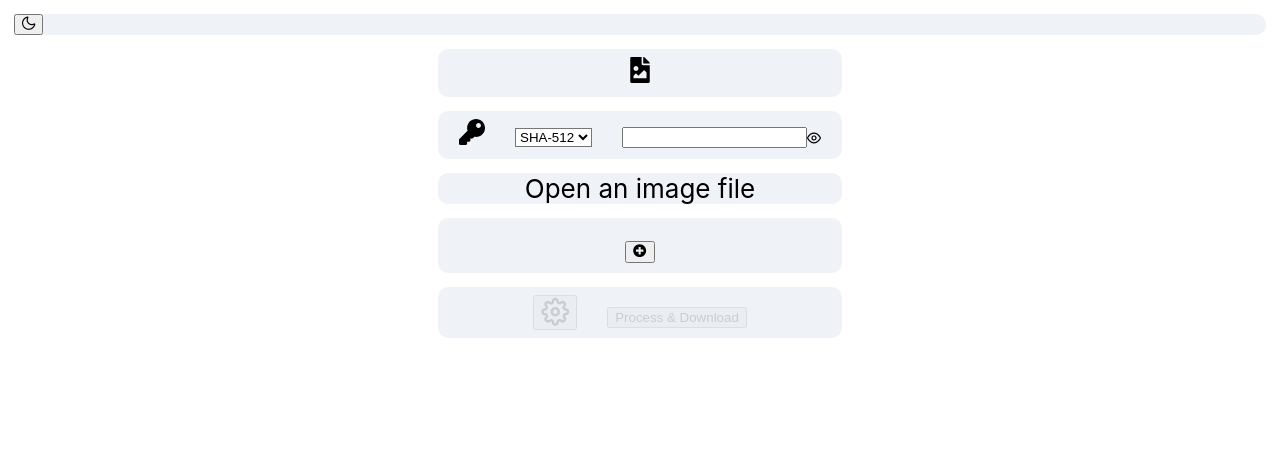
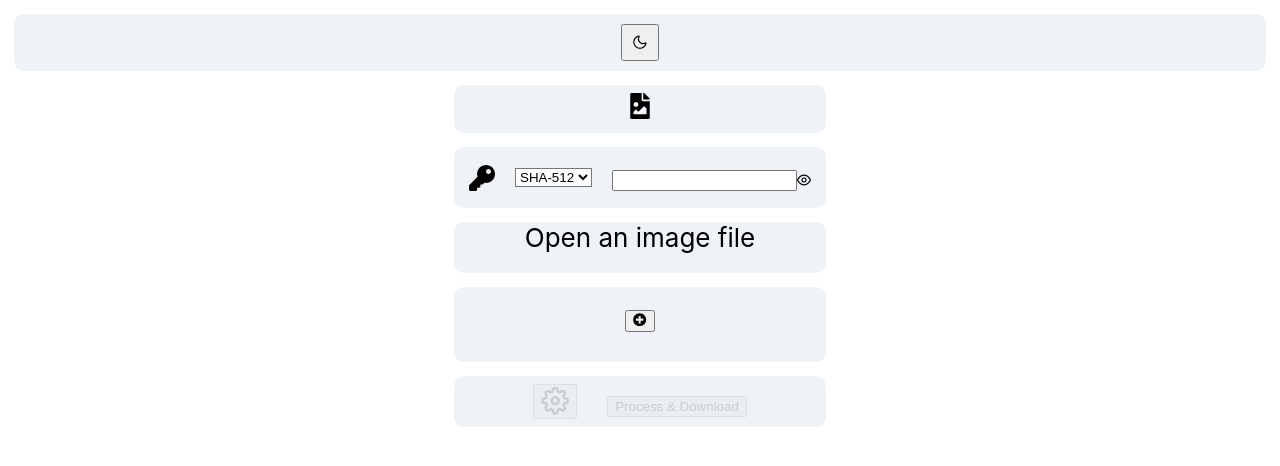
Before and after one commit to Kyowa33/top-secret, a React (Create React App) app: page / in a window 1280 px wide. Shown: the top 466 px of the page. Built offline with nearby package versions, Linux system fonts and the light colour scheme.

Commit message:
Flex components Try to decode with all known passwords

```diff
--- a/src/App.css
+++ b/src/App.css
@@ -29,6 +29,23 @@ html.dark .App-header {
   justify-content: center;
   font-size: calc(10px + 2vmin);
   color: white;
+}
+
+.flex {
+  display: flex;
+  flex-direction: row;
+  align-items: center;
+  justify-content: center;
+  padding:10px;
+}
+
+
+.flexv {
+  display: flex;
+  flex-direction: column;
+  align-items: center;
+  justify-content: center;
+  padding:10px;
 }
 
 html textarea {
--- a/src/App.tsx
+++ b/src/App.tsx
@@ -44,10 +44,23 @@ function App() {
     // keep new items
     let newListItems = listItems.filter((item) => (item.flagNew));
 
+    let lstPass = [credentials.getPassMaster()];
+    for (let item of listItems) {
+      lstPass.push(item.pass);
+    }
+
     // add decoded items
     for (const blk of data.getDataBlocks()) {
-      await blk.tryDecode("");
+      let passOk = "";
+      for (let pass of lstPass) {
+        await blk.tryDecode(pass);
+        if (blk.isDecoded()) {
+          passOk = pass;
+          break;
+        }
+      }
       let newItem = DataConv.fromBlockData(blk);
+      newItem.pass = passOk;
       newListItems.push(newItem);
     }
 
@@ -154,8 +167,11 @@ function App() {
 
 
   const tryDecodeItem = async (item: ItemData) => {
+    if (item.isDecoded()) {
+      return;
+    }
     let newPass = item.pass;
-    for (let i=0; i < listItems.length; i++) {
+    for (let i = 0; i < listItems.length; i++) {
       let itm = listItems[i];
       if (itm.uid === item.uid) {
         itm.pass = newPass;
--- a/src/components/EditableList.tsx
+++ b/src/components/EditableList.tsx
@@ -162,6 +162,16 @@ const EditableList = ({ listUpdate, list, onTryDecodeItem }) => {
     }
   };
 
+  const getItemName = (item) => {
+    let s = item.name;
+
+    if (s.length > 10) {
+      return s.substring(0, 10) + "...";
+    }
+
+    return s;
+  }
+
   const getItemLabel = (item) => {
     let displaySize = !item.isDecoded() || !item.isText();
     let hasContent = item.isContentEditable();
@@ -198,7 +208,7 @@ const EditableList = ({ listUpdate, list, onTryDecodeItem }) => {
     const item = items[index];
     item.pass = value;
 
-    if (!item.hasDecodedData()) {
+    if ((!item.hasDecodedData()) && (!item.flagNew)) {
       await onTryDecodeItem(item);
     } else {
       const newItems = [...items];
@@ -215,17 +225,16 @@ const EditableList = ({ listUpdate, list, onTryDecodeItem }) => {
       <button onClick={handleAddItem} style={{ marginBottom: '10px' }} title="Add new item">
         <FaPlusCircle />
       </button>
-      <table style={{ border: 'none', padding: 0, width: '100%' }}>
-        <tbody>
+      <div className='flexv' style={{ width: '100%' }}>
         {items.map((item, index) => (
-            <tr key={index} style={{ width: '100%', alignItems: 'center', marginBottom: '10px' }} className={(item.flagDelete === true) ? 'trTrash' : 'trNorm'}>
-              <td className={item.flagNew ? 'itemNew' : 'itemExisting'} style={{ flex: 1, marginRight: '10px' }}>
+          <div key={index} style={{ width: '100%', alignItems: 'center', marginBottom: '10px', flexWrap: 'wrap' }} className={(item.flagDelete === true) ? 'flex trTrash' : 'flex trNorm'}>
+            <div className={item.flagNew ? 'itemNew' : 'itemExisting'} style={{ flex: 1, marginRight: '10px' }}>
               <FaStar title={item.flagNew ? "New item" : "Existing item"} />
-              </td>
-              <td className={!item.isDecoded() ? 'itemEncrypted' : 'itemDecrypted'} style={{ flex: 1, marginRight: '10px' }}>
+            </div>
+            <div className={!item.isDecoded() ? 'itemEncrypted' : 'itemDecrypted'} style={{ flex: 1, marginRight: '10px' }}>
               {(!item.isDecoded()) ? <FaLock title="Encrypted" /> : <FaLockOpen title="Decrypted" />}
-              </td>
-              <td >
+            </div>
+            <div style={{ flex: '5 0 auto', marginRight: '10px' }}>
               {(editableIndex === index) && (item.isDecoded()) ? (
                 <input
                   type="text"
@@ -238,8 +247,9 @@ const EditableList = ({ listUpdate, list, onTryDecodeItem }) => {
                 <span
                   onClick={() => handleNameClick(index)}
                   style={{ cursor: 'pointer', textDecoration: 'underline', verticalAlign: 'middle' }}
+                  title={item.name}
                 >
-                    {item.name}
+                  {getItemName(item)}
                 </span>
               ) : (
                 <span
@@ -249,12 +259,12 @@ const EditableList = ({ listUpdate, list, onTryDecodeItem }) => {
                 </span>
               )
               }
-              </td>
-              <td style={{ color: 'grey' }}>
+            </div>
+            <div style={{ flex: '5 0 auto', color: 'grey' }}>
               {getItemLabel(item)}
-              </td>
-              <td style={{ alignContent: 'center' }}>
-                <div>
+            </div>
+
+
             <div style={{ display: 'inline-flex', gap: '10px', verticalAlign: 'middle' }}>
               <button style={{ cursor: 'pointer' }} disabled={!item.isDecoded()}
                 onClick={() => document.getElementById("itemUpload" + index)?.click()}
@@ -276,9 +286,7 @@ const EditableList = ({ listUpdate, list, onTryDecodeItem }) => {
               <button onClick={() => handleEditContent(index)} title="Edit Content" disabled={!item.isContentEditable()}>
                 <FaEdit />
               </button>
-                    <div style={{}}>
-                      <Password value={item.pass} onChange={(e) => handlePassChange(index, e.target.value)} toggleMask feedback={false} />
-                    </div>
+
               {item.flagDelete ? (
                 <button onClick={() => handleDeleteItem(index)} title="Restore">
                   <FaTrashRestore />
@@ -290,12 +298,14 @@ const EditableList = ({ listUpdate, list, onTryDecodeItem }) => {
               )
               }
             </div>
+            <div style={{ flex: '1 0 auto' }}>
+              <Password value={item.pass} onChange={(e) => handlePassChange(index, e.target.value)} toggleMask feedback={false} />
             </div>
-              </td>
-            </tr>
+
+          </div>
+
         ))}
-        </tbody>
-      </table>
+      </div>
 
       {editingContentIndex !== null && (
         <div style={{ marginBottom: '15px' }}>
--- a/src/components/PassPanel.jsx
+++ b/src/components/PassPanel.jsx
@@ -29,26 +29,20 @@ const PassPanel = ({ callback, initialCredentials }) => {
   };
 
   return (
-    <div className='card linePanel'>
-      <table align='center'>
-        <tbody>
-          <tr>
-            <td>
+    <div className='card linePanel flex' style={{flexWrap:'wrap'}}>
+      <div className='flex'>
         <FaKey />
-            </td>
-            <td>
+      </div>
+      <div className='flex'>
         <select id="hashAlgo" value={selectedAlgo} onChange={handleSelectChange}>
           <option value="SHA-256">SHA-256</option>
           <option value="SHA-512">SHA-512</option>
         </select>
-            </td>
-            <td>
+      </div>
+      <div className='flex'>
         <Password inputId="passMaster" value={passMaster} onChange={handlePassMasterChange}
-                toggleMask feedback="false" />
-            </td>
-          </tr>
-        </tbody>
-      </table>
+          toggleMask feedback={false} />
+      </div>
     </div>
   );
 };
--- a/src/model/Credentials.ts
+++ b/src/model/Credentials.ts
@@ -3,7 +3,7 @@ import sha256 from 'crypto-js/sha256';
 import Binary from '../util/Binary.ts';
 
 interface hashFct {
-    (input : String) : any;
+    (input : string) : any;
 }
 
 class HashAlgo {
@@ -13,15 +13,15 @@ class HashAlgo {
         new HashAlgo("SHA-256", sha256)
     ];
 
-    private code: String;
+    private code: string;
     private fct: hashFct;
 
-    constructor(code: String, fct: hashFct) {
+    constructor(code: string, fct: hashFct) {
         this.code = code;
         this.fct = fct;
     }
 
-    public getCode(): String {
+    public getCode(): string {
         return this.code;
     }
 
@@ -29,7 +29,7 @@ class HashAlgo {
         return this.fct;
     }
 
-    public static fromCode(code:String) : HashAlgo | undefined {
+    public static fromCode(code:string) : HashAlgo | undefined {
         return this.tabHashAlgos.find((item) => item.getCode() === code);
     }
 }
@@ -38,32 +38,32 @@ class Credentials {
 
 
 
-    private hashAlgo: String;
-    private passMaster: String;
+    private hashAlgo: string;
+    private passMaster: string;
 
     private hash: number[];
     private hashValid: boolean;
 
-    constructor(hashAlgo?: String, passMaster?: String) {
+    constructor(hashAlgo?: string, passMaster?: string) {
         this.hashAlgo = hashAlgo || HashAlgo.tabHashAlgos[0].getCode();
         this.passMaster = passMaster || "";
         this.hashValid = false;
     }
 
-    public getHashAlgo(): String {
+    public getHashAlgo(): string {
         return this.hashAlgo;
     }
 
-    public getPassMaster(): String {
+    public getPassMaster(): string {
         return this.passMaster;
     }
 
-    public setHashAlgo(newHash: String) {
+    public setHashAlgo(newHash: string) {
         this.hashAlgo = newHash;
         this.hashValid = false;
     }
 
-    public setPassMaster(newPass: String) {
+    public setPassMaster(newPass: string) {
         this.passMaster = newPass;
         this.hashValid = false;
     }
@@ -86,7 +86,7 @@ class Credentials {
         return this.hash;
     }
 
-    public toString(): String {
+    public toString(): string {
         return "hash algo : " + this.hashAlgo + " ; pass : " + this.passMaster;
     }
 
```
Also changed, not shown: public/manifest.json. Lines whose indentation alone changed are shown as unchanged.
